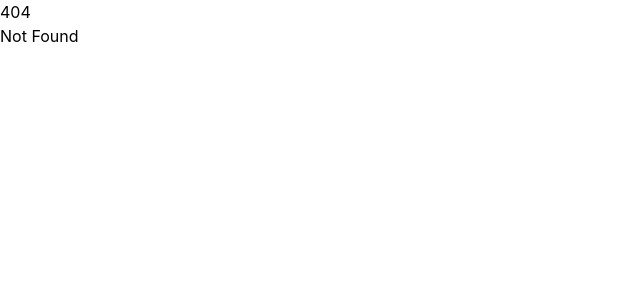
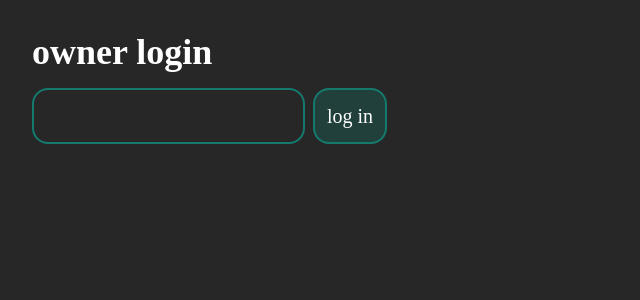
Before and after one commit to nesetkab/redbull, a SvelteKit app: page /login in a window 1280 px wide. Before the commit this address had no page. Shown: the top 300 px of the page, without its empty margins (0-640 px from the left). Built offline with nearby package versions, Linux system fonts and the light colour scheme; a web font is replaced by a local one.

Commit message:
my own loginnnn and other ppl can seeeee

```diff
--- a/src/hooks.server.ts
+++ b/src/hooks.server.ts
@@ -1,8 +1,8 @@
 import type { Handle } from '@sveltejs/kit'
 
 export const handle: Handle = async ({ event, resolve }) => {
-  let id = event.cookies.get('uid');
-  if (!id) { id = crypto.randomUUID(); event.cookies.set('uid', id, { path: '/', maxAge: 60 * 60 * 24 * 365 }); }
+  const id = event.cookies.get('uid') ?? crypto.randomUUID();
+  event.cookies.set('uid', id, { path: '/', maxAge: 60 * 60 * 24 * 365 });
   event.locals.userId = id;
   return resolve(event);
 };
--- a/src/lib/shelf.svelte
+++ b/src/lib/shelf.svelte
@@ -5,11 +5,12 @@
 
   interface Props {
     redbulls: { id: number; label: string; sf: boolean; createdAt: Date }[];
+    readonly?: boolean;
   }
 
-  let { redbulls }: Props = $props();
+  let { redbulls, readonly = false }: Props = $props();
 
-  let deleting = $derived(rbState.deleting);
+  let deleting = $derived(!readonly && rbState.deleting);
 
   async function deleteOne(id: number) {
     const form = new FormData();
@@ -65,7 +66,7 @@
     </section>
   {:else}
     <p class="text-text opacity-60">
-      no drinks yet.. pick one above to start ur list!
+      {readonly ? "no drinks yet.." : "no drinks yet.. pick one above to start ur list!"}
     </p>
   {/each}
 </div>
--- a/src/routes/+page.svelte
+++ b/src/routes/+page.svelte
@@ -38,6 +38,9 @@
         />
       </h1>
       <h2 class="text-xl text-text">to track ur caffeine addiction</h2>
+      <a href="/neset" class="text-text opacity-60 hover:opacity-100 transition-opacity">
+        see neset's wall →
+      </a>
     </div>
     <div class="flex flex-col">
       <h2 class="text-xl text-text min-w-fit">
--- /dev/null
+++ b/src/routes/login/+page.server.ts
@@ -0,0 +1,17 @@
+import { env } from '$env/dynamic/private';
+import { fail, redirect } from '@sveltejs/kit';
+import type { Actions } from './$types';
+
+export const actions: Actions = {
+  default: async ({ request, cookies }) => {
+    const form = await request.formData();
+    const password = String(form.get('password') ?? '');
+
+    if (!env.OWNER_ID || !env.OWNER_PASSWORD || password !== env.OWNER_PASSWORD) {
+      return fail(401, { error: 'wrong password :(' });
+    }
+
+    cookies.set('uid', env.OWNER_ID, { path: '/', maxAge: 60 * 60 * 24 * 365 });
+    redirect(303, '/');
+  },
+};
--- /dev/null
+++ b/src/routes/login/+page.svelte
@@ -0,0 +1,25 @@
+<script lang="ts">
+  import { enhance } from "$app/forms";
+
+  let { form } = $props();
+</script>
+
+<div class="bg-bg min-h-screen font-body flex flex-col gap-4 p-8 rise">
+  <h1 class="text-4xl text-text font-bold font-header">owner login</h1>
+  <form method="POST" use:enhance class="flex flex-row gap-2">
+    <input
+      type="password"
+      name="password"
+      autocomplete="current-password"
+      required
+      class="bg-bg border-accent border-[2px] focus:border-5 focus:outline-none transition-colors rounded-2xl p-3 text-xl text-text"
+    />
+    <button
+      class="border-accent bg-accent/30 border-[2px] hover:bg-accent hover:cursor-pointer transition-colors p-3 rounded-2xl text-xl text-text"
+      >log in</button
+    >
+  </form>
+  {#if form?.error}
+    <p class="text-text opacity-60">{form.error}</p>
+  {/if}
+</div>
--- /dev/null
+++ b/src/routes/neset/+page.server.ts
@@ -0,0 +1,15 @@
+import { db } from "$lib/server/db";
+import { eq, desc } from "drizzle-orm";
+import { events } from "$lib/server/db/schema";
+import { env } from '$env/dynamic/private';
+import type { PageServerLoad } from './$types';
+
+export const load: PageServerLoad = async () => {
+  if (!env.OWNER_ID) return { events: [] };
+  const ownerEvents = await db
+    .select()
+    .from(events)
+    .where(eq(events.userId, env.OWNER_ID))
+    .orderBy(desc(events.createdAt), desc(events.id));
+  return { events: ownerEvents };
+};
--- /dev/null
+++ b/src/routes/neset/+page.svelte
@@ -0,0 +1,26 @@
+<script lang="ts">
+  import Shelf from "$lib/shelf.svelte";
+  import Stats from "$lib/stats.svelte";
+
+  let { data } = $props();
+</script>
+
+<div class="bg-bg min-h-screen sm:overflow-hidden flex font-body flex-col p-8">
+  <div class="flex flex-col gap-1 min-w-full rise">
+    <h1 class="text-4xl text-text font-bold font-header">
+      neset's caffeine wall <img
+        src="muganim.gif"
+        alt="mug"
+        class="ml-2 -mt-6 hidden sm:inline max-h-14"
+      />
+    </h1>
+    <a href="/" class="text-xl text-text opacity-60 hover:opacity-100 transition-opacity">
+      track ur own →
+    </a>
+  </div>
+  <div class="min-w-full flex flex-col md:flex-row sm gap">
+    <Shelf redbulls={data.events} readonly />
+    <div class="flex-grow"></div>
+    <Stats drinks={data.events} />
+  </div>
+</div>
```
